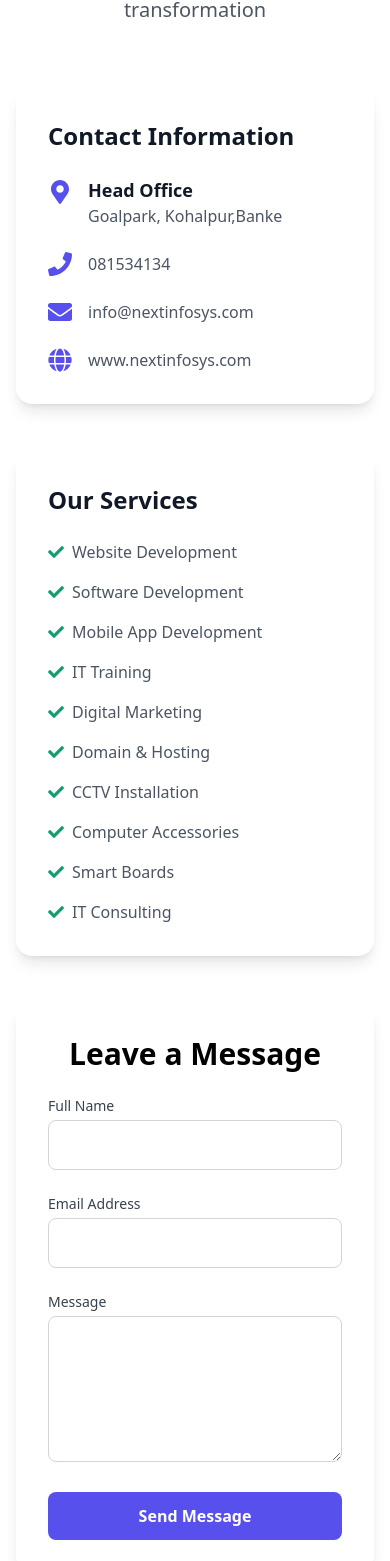
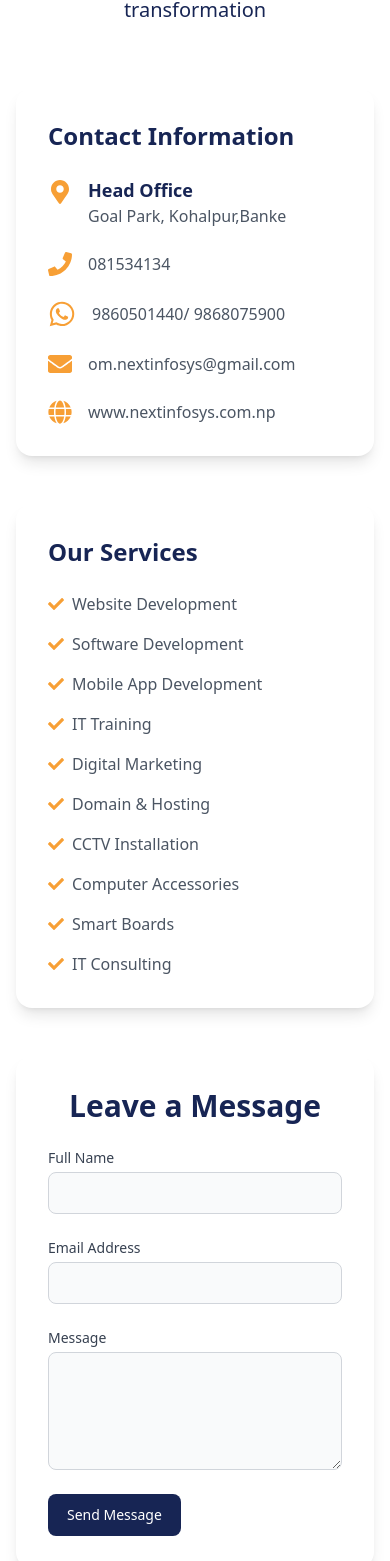
Before and after one commit to Bhoraj1/pern-infosys, a React (Vite) app in the folder frontend/: page /contactUs in a window 390 px wide. Shown: the part 200-1761 px from the top of the page. Built offline with nearby package versions, Linux system fonts and the light colour scheme; no server answers.

Commit message:
UI Change

```diff
--- a/frontend/src/App.jsx
+++ b/frontend/src/App.jsx
@@ -25,7 +25,8 @@
 import AddTrainingForm from "./pages/Admin/training/AddTrainingForm";
 import BlogDetails from "./pages/BlogDetails.jsx";
 import AdmissionForm from "./pages/Admin/students/AdmissionForm.jsx";
-import ContactUs from "./components/About.jsx";
+import ContactUs from "./components/ContactUs.jsx"
+
 
 function App() {
   return (
--- a/frontend/src/components/About.jsx
+++ b/frontend/src/components/ContactUs.jsx
@@ -1,43 +1,43 @@
+import { Button, Textarea, TextInput } from "flowbite-react";
 import {
   FaEnvelope,
   FaPhone,
   FaMapMarkerAlt,
   FaGlobe,
   FaCheck,
+  FaWhatsapp,
 } from "react-icons/fa";
 
 export default function ContactUs() {
   return (
     <div className="min-h-screen py-12 px-4 sm:px-6 lg:px-8 mt-16">
       <div className="max-w-7xl mx-auto">
-        {/* Header Section */}
         <div className="text-center mb-16">
           <h1 className="text-4xl font-bold text-blue-950 mb-4">
             Get in Touch
           </h1>
-          <p className="text-xl text-gray-600">
+          <p className="text-xl text-blue-950">
             Let's discuss your next digital transformation
           </p>
         </div>
 
         <div className="grid grid-cols-1 md:grid-cols-2 gap-12 mb-12">
-
           <div className="bg-white p-8 rounded-2xl shadow-lg hover:shadow-xl transition-shadow">
-            <h2 className="text-2xl font-bold text-gray-900 mb-6">
+            <h2 className="text-2xl font-bold text-blue-950 mb-6">
               Contact Information
             </h2>
             <div className="space-y-6">
               <div className="flex items-start">
-                <FaMapMarkerAlt className="w-6 h-6 text-indigo-600 mt-1" />
+                <FaMapMarkerAlt className="w-6 h-6 text-[#F79F35] mt-1" />
                 <div className="ml-4">
-                  <h3 className="text-lg font-semibold text-gray-900">
+                  <h3 className="text-lg font-semibold text-blue-950">
                     Head Office
                   </h3>
-                  <p className="text-gray-600">Goalpark, Kohalpur,Banke</p>
+                  <p className="text-gray-600">Goal Park, Kohalpur,Banke</p>
                 </div>
               </div>
               <div className="flex items-center">
-                <FaPhone className="w-6 h-6 text-indigo-600" />
+                <FaPhone className="w-6 h-6 text-[#F79F35]" />
                 <a
                   href="tel:+11234567890"
                   className="ml-4 text-gray-600 hover:text-indigo-600"
@@ -46,21 +46,32 @@
                 </a>
               </div>
               <div className="flex items-center">
-                <FaEnvelope className="w-6 h-6 text-indigo-600" />
+                <FaWhatsapp className="w-7 h-7 text-[#F79F35]" />
                 <a
-                  href="mailto:info@nextinfosys.com"
-                  className="ml-4 text-gray-600 hover:text-indigo-600"
+                  href="tel:+11234567890"
+                  className="ml-4 text-gray-600 hover:text-blue-950 hover:font-semibold"
                 >
-                  info@nextinfosys.com
+                  9860501440/ 9868075900
                 </a>
               </div>
               <div className="flex items-center">
-                <FaGlobe className="w-6 h-6 text-indigo-600" />
+                <FaEnvelope className="w-6 h-6 text-[#F79F35]" />
                 <a
-                  href="https://www.nextinfosys.com"
-                  className="ml-4 text-gray-600 hover:text-indigo-600"
+                  target="_blank"
+                  href="mailto:om.nextinfosys@gmail.com"
+                  className="ml-4 text-gray-600 hover:text-blue-950 hover:font-semibold"
                 >
-                  www.nextinfosys.com
+                  om.nextinfosys@gmail.com
+                </a>
+              </div>
+              <div className="flex items-center">
+                <FaGlobe className="w-6 h-6 text-[#F79F35]" />
+                <a
+                  target="_blank"
+                  href="https://nextinfosys.com.np/"
+                  className="ml-4 text-gray-600 hover:text-blue-950 hover:font-semibold"
+                >
+                  www.nextinfosys.com.np
                 </a>
               </div>
             </div>
@@ -68,7 +79,7 @@
 
           {/* Services Section */}
           <div className="bg-white p-8 rounded-2xl shadow-lg hover:shadow-xl transition-shadow">
-            <h2 className="text-2xl font-bold text-gray-900 mb-6">
+            <h2 className="text-2xl font-bold text-blue-950 mb-6">
               Our Services
             </h2>
             <div className="grid grid-cols-1 md:grid-cols-2 gap-4">
@@ -85,7 +96,7 @@
                 "IT Consulting",
               ].map((service) => (
                 <div key={service} className="flex items-center">
-                  <FaCheck className="w-4 h-4 text-green-500 mr-2" />
+                  <FaCheck className="w-4 h-4 text-[#F79F35] mr-2" />
                   <span className="text-gray-600">{service}</span>
                 </div>
               ))}
@@ -97,45 +108,28 @@
         <div className="grid grid-cols-1 md:grid-cols-2 gap-12">
           <div className="bg-white p-8 rounded-2xl shadow-lg hover:shadow-xl transition-shadow">
             <form className="space-y-6">
-              <h1 className="flex justify-center items-center text-3xl font-bold">
+              <h1 className="flex justify-center items-center text-3xl font-bold text-blue-950">
                 Leave a Message
               </h1>
               <div>
                 <label className="block text-sm font-medium text-gray-700 mb-1">
                   Full Name
                 </label>
-                <input
-                  type="text"
-                  required
-                  className="w-full px-4 py-3 rounded-lg border border-gray-300 focus:border-indigo-500 focus:ring-2 focus:ring-indigo-200 transition duration-200"
-                />
+                <TextInput type="text" required />
               </div>
               <div>
                 <label className="block text-sm font-medium text-gray-700 mb-1">
                   Email Address
                 </label>
-                <input
-                  type="email"
-                  required
-                  className="w-full px-4 py-3 rounded-lg border border-gray-300 focus:border-indigo-500 focus:ring-2 focus:ring-indigo-200 transition duration-200"
-                />
+                <TextInput type="email" required />
               </div>
               <div>
                 <label className="block text-sm font-medium text-gray-700 mb-1">
                   Message
                 </label>
-                <textarea
-                  rows="5"
-                  required
-                  className="w-full px-4 py-3 rounded-lg border border-gray-300 focus:border-indigo-500 focus:ring-2 focus:ring-indigo-200 transition duration-200"
-                ></textarea>
+                <Textarea rows="5" required />
               </div>
-              <button
-                type="submit"
-                className="w-full bg-indigo-600 text-white py-3 px-6 rounded-lg hover:bg-indigo-700 transition duration-200 font-semibold"
-              >
-                Send Message
-              </button>
+              <Button type="submit" className="bg-blue-950">Send Message</Button>
             </form>
           </div>
 
--- a/frontend/src/components/CoursesPage.jsx
+++ b/frontend/src/components/CoursesPage.jsx
@@ -69,7 +69,7 @@
             </div>
             <a onClick={() => handleCourseClick(course)}>
               <img
-                className="rounded-t-xl h-40 w-full object-cover"
+                className="rounded-t-xl h-40 w-full object-contain"
                 src={course.course_image}
               />
             </a>
--- a/frontend/src/components/IntroSection.jsx
+++ b/frontend/src/components/IntroSection.jsx
@@ -11,7 +11,7 @@
       </div>
 
       <div className="relative z-10 flex flex-col justify-center items-center h-full text-center">
-        <h1 className="text-5xl font-bold leading-tight mb-4">
+        <h1 className="text-3xl sm:text-5xl font-bold leading-tight mb-4">
           Welcome to Next Infosys Pvt.Ltd
         </h1>
         <p className="text-lg text-gray-300 mb-8">
--- a/frontend/src/components/Services.jsx
+++ b/frontend/src/components/Services.jsx
@@ -95,7 +95,7 @@
 
   const displayedServices = servicesList.slice(0, visibleServices);
   return (
-    <div className=" bg-gradient-to-r hide: bg-white py-12 px-4">
+    <div className="py-12 px-4">
       <div className="max-w-7xl mx-auto">
         <h2 className="text-center text-2xl text-blue-950 sm:text-3xl font-bold mb-12">
           Discover Our Exclusive Services
--- a/frontend/src/pages/Admin/BillForm.jsx
+++ b/frontend/src/pages/Admin/BillForm.jsx
@@ -17,10 +17,6 @@
   const handleFormChange = (e) => {
     setSelectedStudent({ ...selectedStudent, [e.target.id]: e.target.value });
   };
-  if (e.target.id === "amount_paid") {
-    const newRemainingAmount = selectedStudent.remaining_amount - e.target.value;
-    updatedStudent.remaining_amount = newRemainingAmount;
-  }
 
   const handleSearch = () => {
     if (searchKey.trim() === "") {
@@ -187,16 +183,10 @@
                   <TextInput
                     id="amount_paid"
                     type="number"
-                    placeholder="Amount paid"
+                    placeholder={` Remaining Amount: ${remainingAmount}`}
                     required
-                    value={selectedStudent.amount_paid || ""}
                     onChange={handleFormChange}
                   />
-                  {selectedStudent.amount_paid != null && (
-                    <p className="text-sm text-red-600">
-                      Remaining Amount: {remainingAmount}
-                    </p>
-                  )}
                 </div>
               </div>
               <Button type="submit" className="bg-blue-950 mt-3">
```
Also changed, not shown: frontend/src/components/Header.jsx (+5 -5 lines), frontend/src/pages/BlogDetails.jsx (+57 -18 lines), 1 other file (tests, documents, lock files or other folders).
